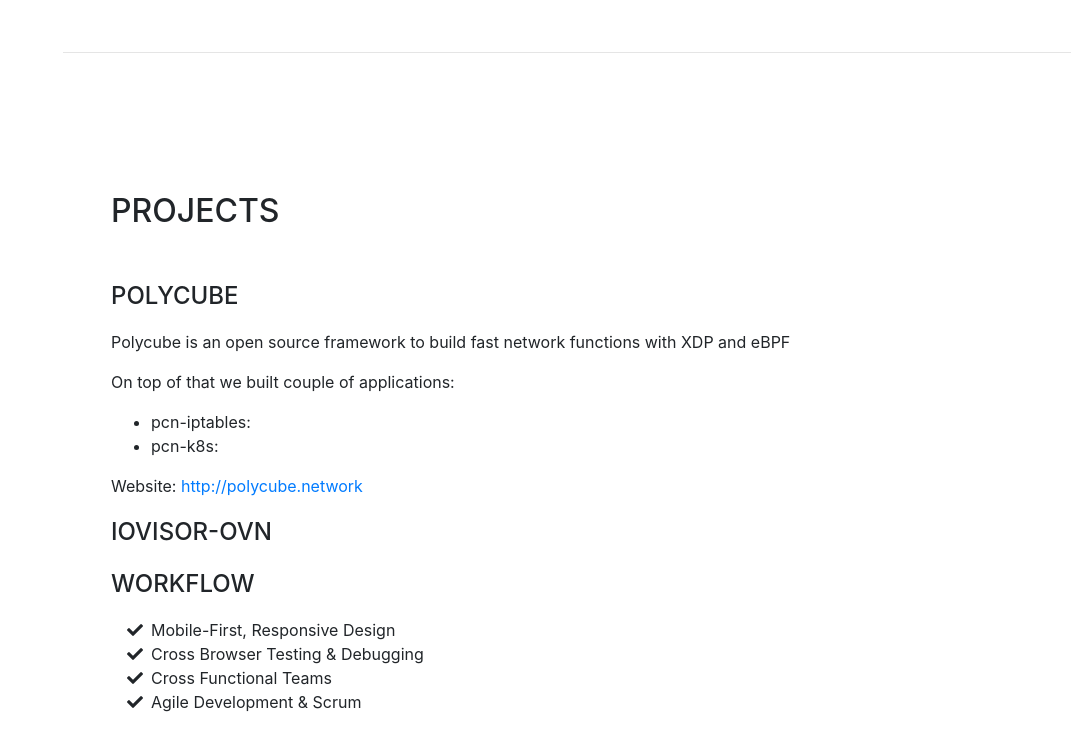
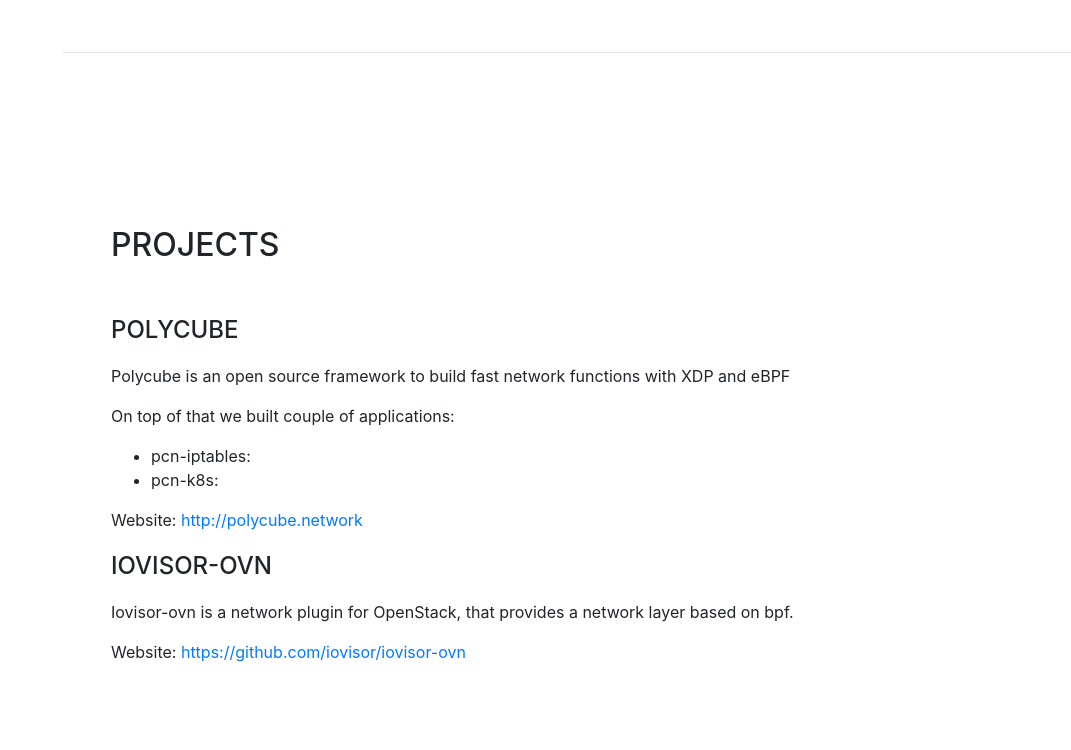
Before and after one commit to mbertrone/mbertrone.github.io, a website with bundled scripts: page index.html in a window 1280 px wide. Shown: the part 3922-4672 px from the top of the page, without its empty margins (209-1280 px from the left). Built offline with nearby package versions, Linux system fonts and the light colour scheme; a web font is replaced by a local one.

Commit message:
Update index.html

```diff
--- a/index.html
+++ b/index.html
@@ -274,7 +274,8 @@
           <p>Website: <a target="_blank" rel="noopener noreferrer" href="http://polycube.network">http://polycube.network</a></p>
 
           <div class="subheading mb-3">Iovisor-ovn</div>
-
+          <p>Iovisor-ovn is a network plugin for OpenStack, that provides a network layer based on bpf.</p>
+          <p>Website: <a target="_blank" rel="noopener noreferrer" href="https://github.com/iovisor/iovisor-ovn">https://github.com/iovisor/iovisor-ovn</a></p>
 
 <!--           <ul class="list-inline dev-icons">
             <li class="list-inline-item">
@@ -315,7 +316,7 @@
             </li>
           </ul> -->
 
-          <div class="subheading mb-3">Workflow</div>
+<!--           <div class="subheading mb-3">Workflow</div>
           <ul class="fa-ul mb-0">
             <li>
               <i class="fa-li fa fa-check"></i>
@@ -330,7 +331,7 @@
               <i class="fa-li fa fa-check"></i>
               Agile Development &amp; Scrum</li>
           </ul>
-        </div>
+        </div> -->
       </section>
 
       <hr class="m-0">
```
